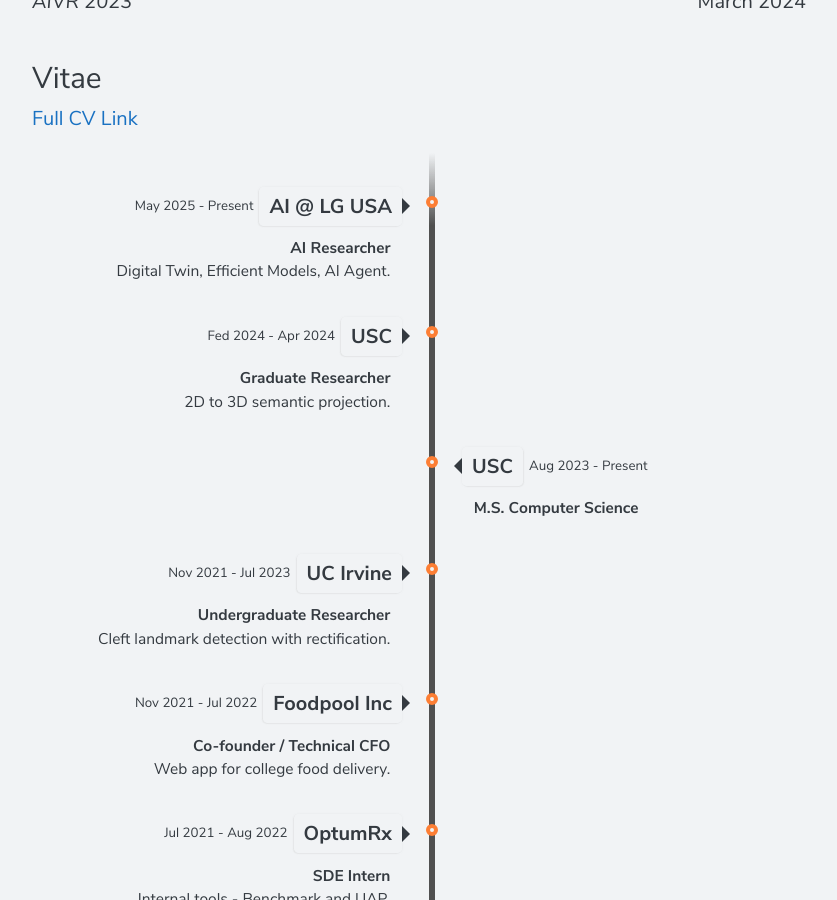
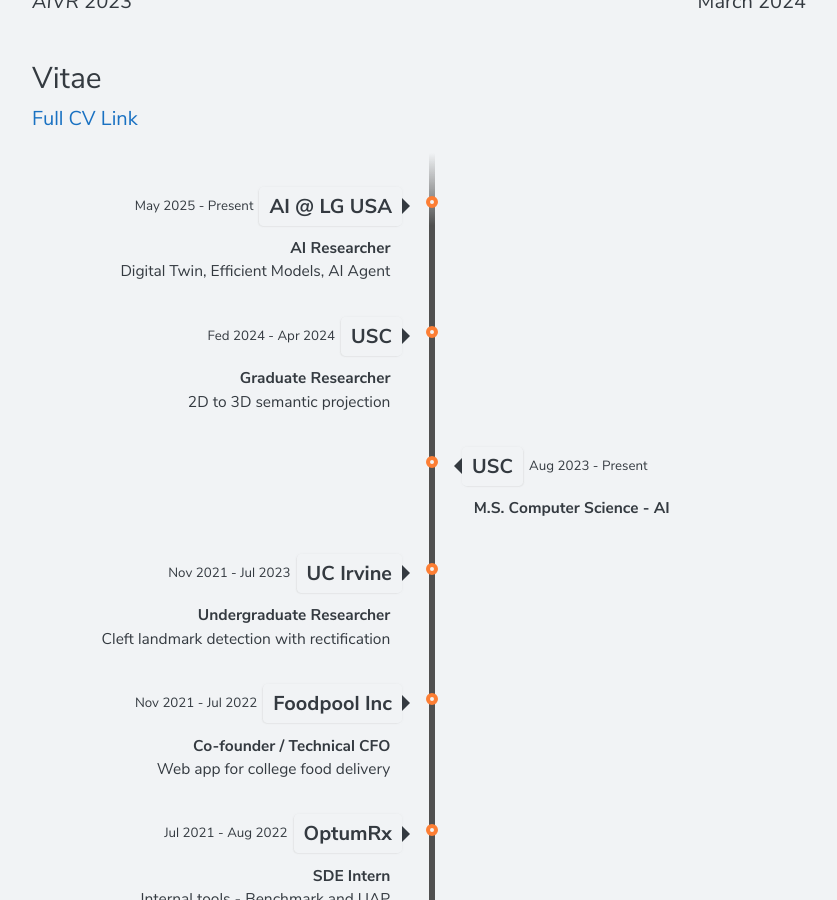
Before and after one commit to shbyun080/shbyun080.github.io, a Jekyll site: the page built from index.md, in a window 1280 px wide and 900 px high, scrolled down 2438 px. Shown: the whole window, without its empty margins (221-1058 px from the left). Built offline with Jekyll 4.4.1, drawn with Linux system fonts in a browser that asks for light colours; some of the changed text lies outside the part shown.

Commit message:
corrections

```diff
--- a/_config.yml
+++ b/_config.yml
@@ -32,32 +32,32 @@
     place: AI @ LG USA
     time: May 2025 - Present
     title: AI Researcher
-    subtitle: Digital Twin, Efficient Models, AI Agent.
+    subtitle: Digital Twin, Efficient Models, AI Agent
   - category: work
     place: USC
     time: Fed 2024 - Apr 2024
     title: Graduate Researcher
-    subtitle: 2D to 3D semantic projection.
+    subtitle: 2D to 3D semantic projection
   - category: school
     place: USC
     time: Aug 2023 - Present
-    title: M.S. Computer Science
+    title: M.S. Computer Science - AI
     subtitle:
   - category: work
     place: UC Irvine
     time: Nov 2021 - Jul 2023
     title: Undergraduate Researcher
-    subtitle: Cleft landmark detection with rectification.
+    subtitle: Cleft landmark detection with rectification
   - category: work
     place: Foodpool Inc
     time: Nov 2021 - Jul 2022
     title: Co-founder / Technical CFO
-    subtitle: Web app for college food delivery.
+    subtitle: Web app for college food delivery
   - category: work
     place: OptumRx
     time: Jul 2021 - Aug 2022
     title: SDE Intern
-    subtitle: Internal tools - Benchmark and UAP.
+    subtitle: Internal tools - Benchmark and UAP
   - category: school
     place: UC Irvine
     time: Sep 2019 - Jun 2023
--- a/_includes/contact.html
+++ b/_includes/contact.html
@@ -3,7 +3,7 @@
   <div class="contact-list">
     <ul>
       <li><a href="https://www.lg.com/us" target="_blank">LG Silicon Valley Lab</a></li>
-      <li>Emerging Tech Department</li>
+      <li>Emerging Tech, CTO Office</li>
       <br/>
       <li><a href="https://www.cs.usc.edu" target="_blank">University of Southern California</a></li>
       <li>Viterbi School of Engineering</li>
```
